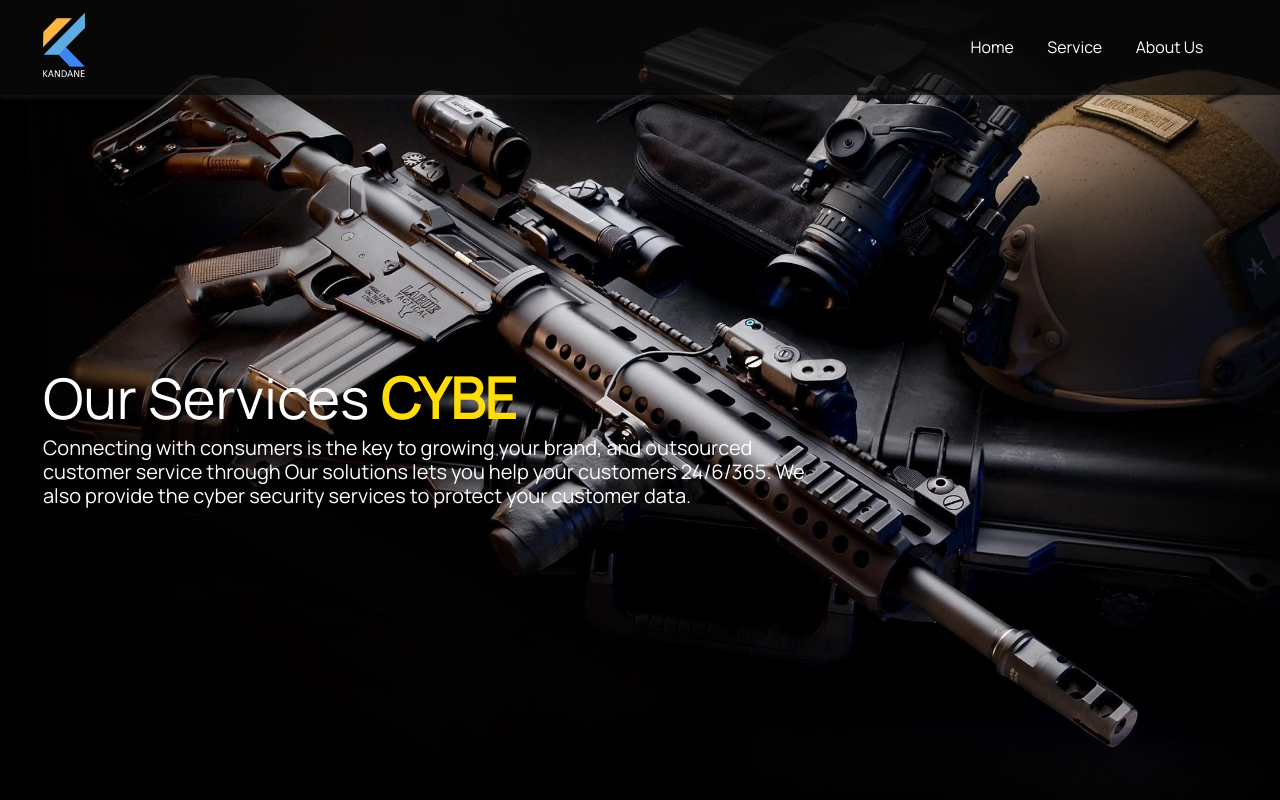
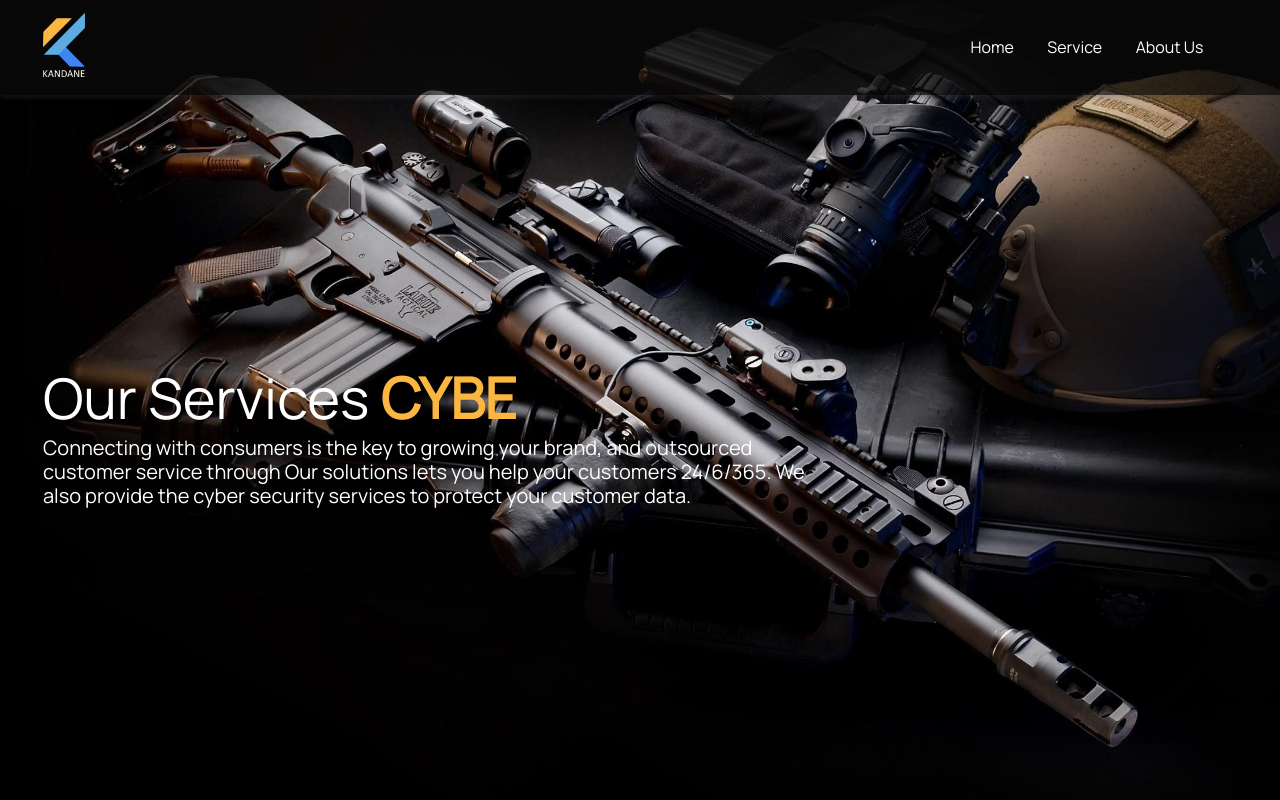
Before and after one commit to N3-Z/kendane, a React (Create React App) app: page / in a window 1280 px wide. Shown: the top 800 px of the page. Built offline with nearby package versions, Linux system fonts and the light colour scheme.

Commit message:
adjust color according to kandane logo

```diff
--- a/src/style/color.scss
+++ b/src/style/color.scss
@@ -1,5 +1,5 @@
-$yellow: rgb(254, 221, 11);
-$blue: rgb(0, 100, 255);
+$yellow: rgb(252, 183, 64);
+$blue: rgb(64, 132, 241);
 $black: rgb(17, 17, 17);
 $header: white;
 $grey: grey;
```
